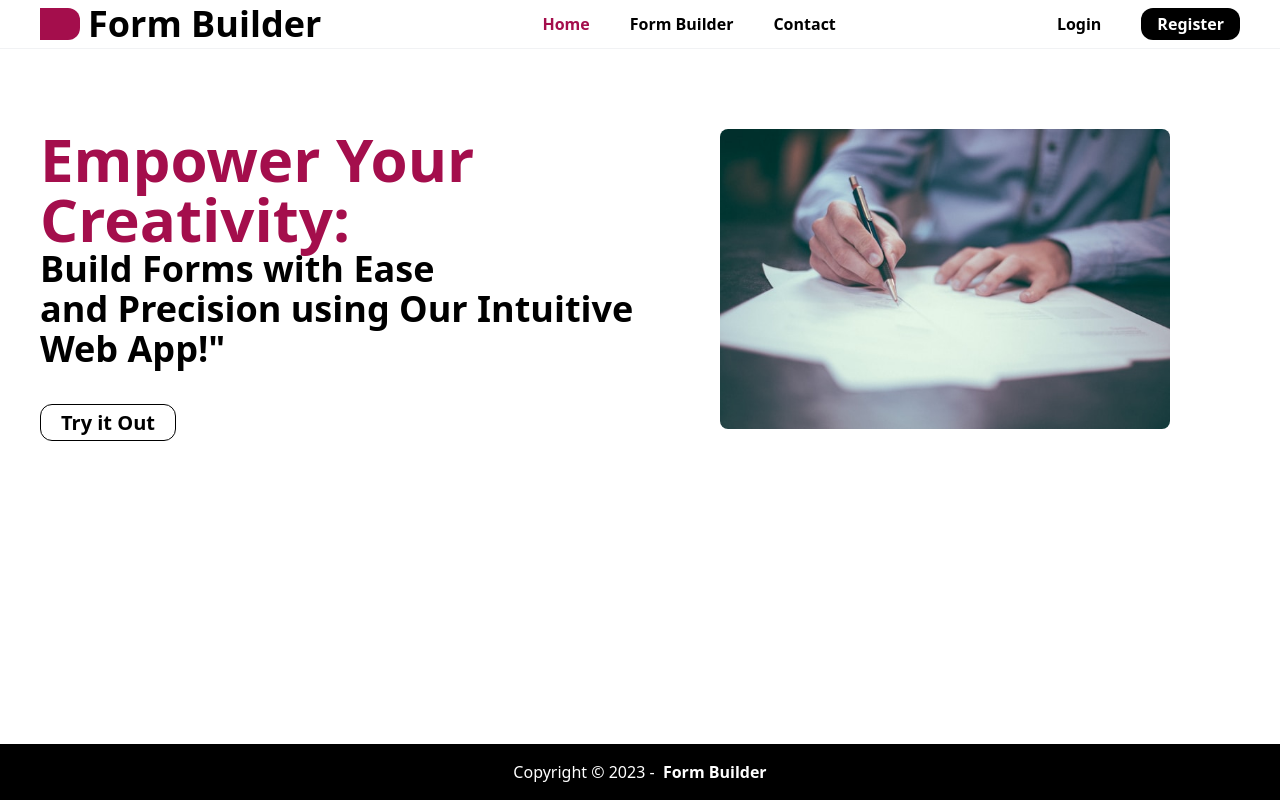
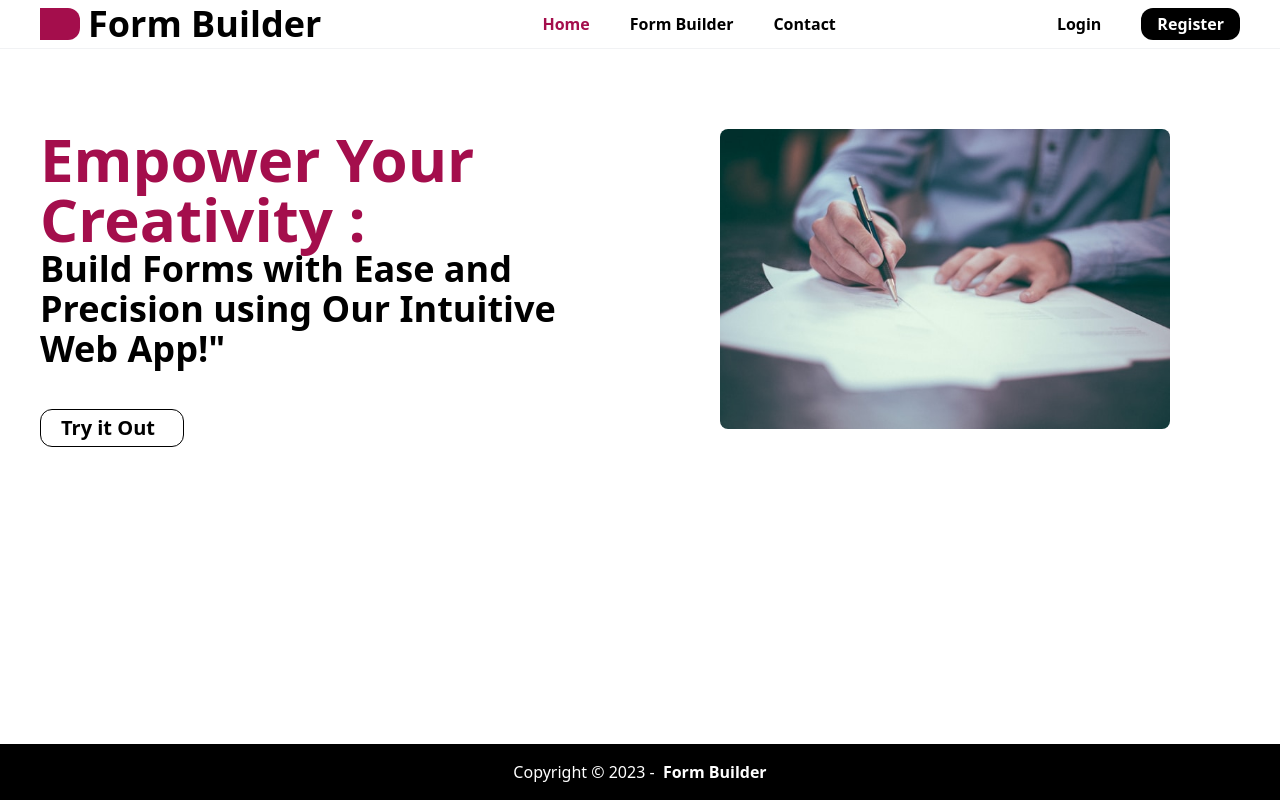
Before and after one commit to yagyaraj234/formbuilder, a React (Create React App) app: page / in a window 1280 px wide. Built offline with nearby package versions, Linux system fonts and the light colour scheme; the HTML template or start-up script is replaced by a standard one.

Commit message:
title changed

```diff
--- a/src/components/Home.jsx
+++ b/src/components/Home.jsx
@@ -6,23 +6,28 @@ const Home = () => {
   return (
     <Layout>
       <div className="px-10 grid grid-cols-2">
-        <div className=" min-h-[80vh] pt-20 ">
+        <div className=" min-h-[80vh] pt-20  ">
           <p className="text-6xl font-extrabold text-[#A40E4C]">
-            Empower Your Creativity:
+            Empower Your Creativity :
           </p>
-          <p className="text-4xl font-bold"> Build Forms with Ease</p>
+          <p className="text-4xl font-bold"> Build Forms with Ease and</p>
           <p className="text-4xl font-bold">
             {" "}
-            and Precision using Our Intuitive Web App!"
+            Precision using Our Intuitive <br /> Web App!"
           </p>
 
-          <div className="mt-10 ">
+          <div className="mt-10 flex ">
             <Link
-              className="font-semibold text-xl border border-black rounded-xl px-5 py-1 hover:bg-[#A40E4C] duration-300 transition-colors hover:text-white"
+              className="font-semibold text-xl border border-black rounded-xl px-5 py-1 hover:bg-[#A40E4C] duration-700 transition-colors hover:text-white hover:border-none"
               to="/form-builder"
             >
               {" "}
-              Try it Out
+              <div className="flex gap-2">
+                Try it Out
+                <div>
+                  <ion-icon name="open-outline"></ion-icon>
+                </div>
+              </div>
             </Link>
           </div>
         </div>
```
